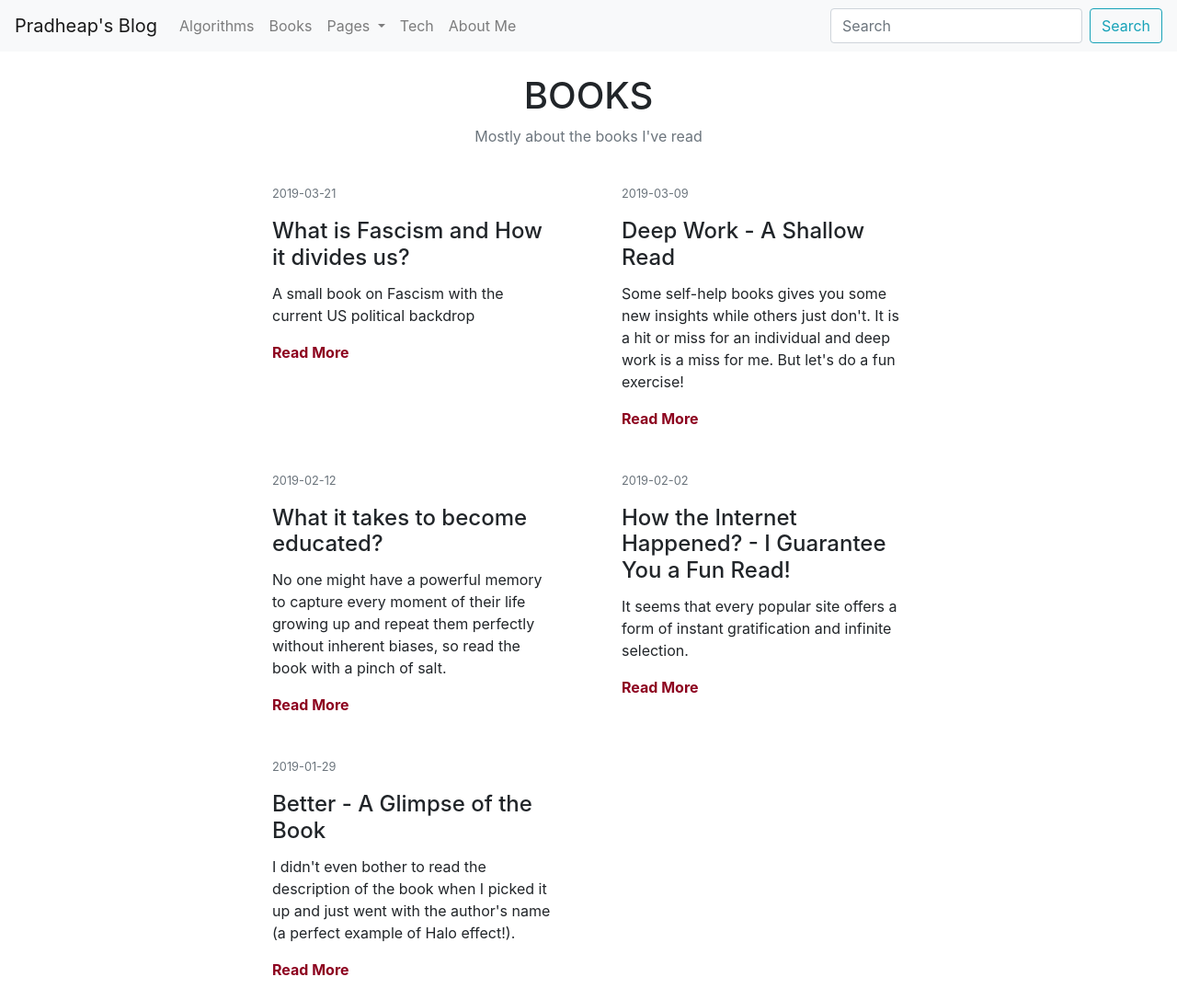
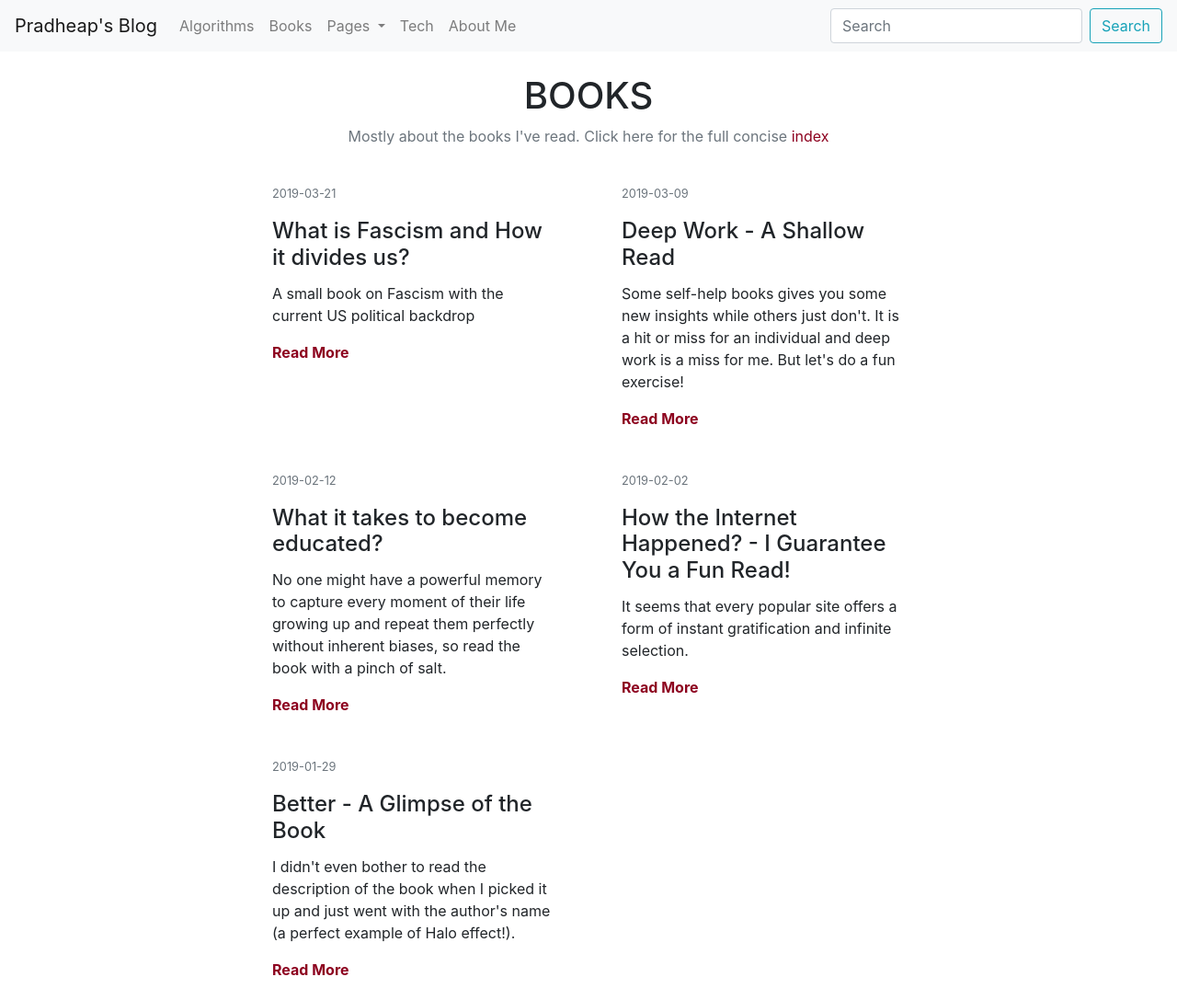
Before and after one commit to pradheap/pradheap.github.io, a Jekyll site: the page built from _blog_categories/books.md, in a window 1280 px wide. Shown: the whole page at 92% size. Built offline with Jekyll 4.4.1, drawn with Linux system fonts in a browser that asks for light colours; nearby versions of some CDN libraries.

Commit message:
Add books index.
Add a books index on a separate page as a table of books with some
details. Also fix the issues on optical illusions css and html.

```diff
--- a/_blog_categories/books.md
+++ b/_blog_categories/books.md
@@ -1,4 +1,4 @@
 ---
 title: Books
-headline: Mostly about the books I've read
+headline: Mostly about the books I've read. Click here for the full concise <a href="/html-pages/index/books.html">index</a>
 ---
--- a/_layouts/default.html
+++ b/_layouts/default.html
@@ -56,6 +56,9 @@
 					</div>
 					<div class="col-lg-8">
 						{{ content }}
+						{% if page.comments %}
+							{% include comments.html disqus_id=page.path url=page.url%}
+						{% endif %}
 					</div>
 					<div class="col col-lg-2">
 					</div>
--- a/_layouts/post.html
+++ b/_layouts/post.html
@@ -15,7 +15,3 @@
 <div class="post">
   {{ content }}
 </div>
-
-{% if page.comments %}
-  {% include comments.html disqus_id=page.path url=page.url%}
-{% endif %}
--- a/html-pages/illusions/optical-illusions-1.css
+++ b/html-pages/illusions/optical-illusions-1.css
@@ -1,9 +1,3 @@
-
-h3 {
-    text-align: center;
-    padding: 20px;
-}
-
 #hermann-grid {
     margin: 20px;
     width: 600px;
--- a/html-pages/illusions/optical-illusions-1.html
+++ b/html-pages/illusions/optical-illusions-1.html
@@ -1,12 +1,13 @@
 ---
 layout: default
-title: About Pradheap
+title: Optical Illusions with CSS and Javascript
 meta_description: Optical Illusions using CSS and plain Javascript
 page_css: optical-illusions-1.css
 syntax_highlight: true
+comments: true
 ---
 
-<h3>Optical Illusions</h3>
+<h1 class="text-center p-5">Optical Illusions</h1>
 <p class="text-center">An attempt to create optical illusions with CSS and JS. Wikipedia  <a href ="https://en.wikipedia.org/wiki/Grid_illusion" target="_blank">link</a></p>
 <h4>1. Hermann Grid Illusion</h4>
 <div id="hermann-grid">
```
